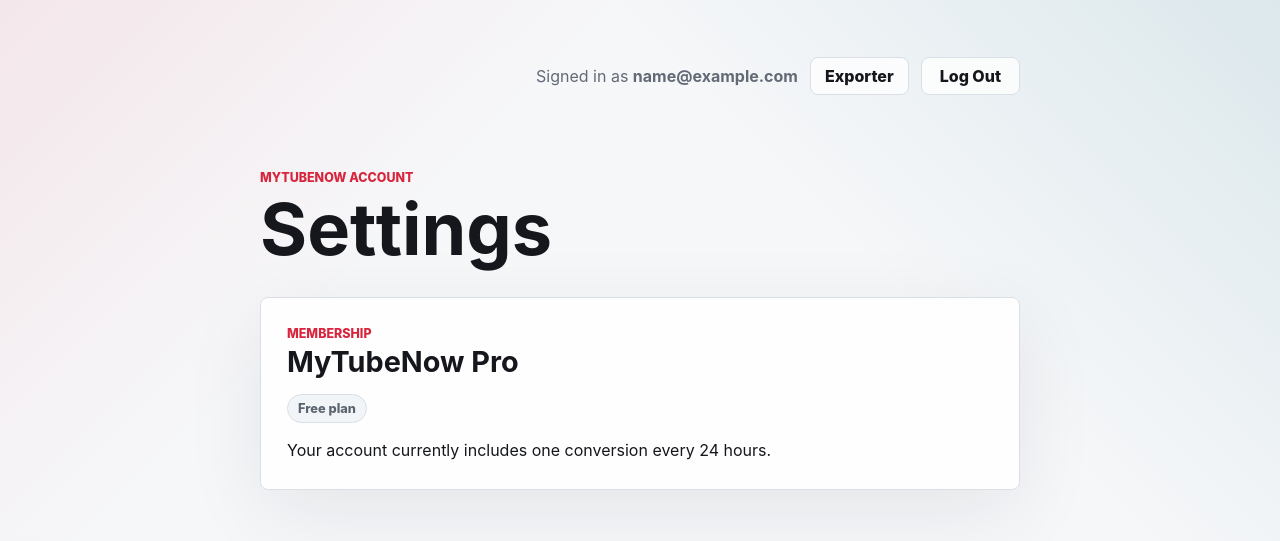
After one commit to danielwillem85/MyTubeNow, a Flask app: page /settings in a window 1280 px wide. The commit adds this page. Shown: the top 541 px of the page. Run offline with Flask 3, Linux system fonts and the light colour scheme; the visitor is signed in with stand-in values (Sample User, id 1); data comes from the database, SQL or seed files in the repository.

Commit message:
Add Pro subscription settings and cancellation flow

```diff
--- a/app.py
+++ b/app.py
@@ -1,6 +1,7 @@
 import calendar
 import ipaddress
 import os
+import secrets
 import shutil
 import sqlite3
 import tempfile
@@ -11,7 +12,7 @@
 
 import imageio_ffmpeg
 import requests
-from flask import Flask, flash, g, redirect, render_template, request, send_file, session, url_for
+from flask import Flask, abort, flash, g, redirect, render_template, request, send_file, session, url_for
 from werkzeug.security import check_password_hash, generate_password_hash
 from yt_dlp import YoutubeDL
 from yt_dlp.utils import DownloadError
@@ -74,6 +75,8 @@
             "mollie_subscription_id": "TEXT",
             "pro_status": "TEXT NOT NULL DEFAULT 'free'",
             "pro_started_at": "TEXT",
+            "pro_access_until": "TEXT",
+            "pro_canceled_at": "TEXT",
         }.items():
             if column_name not in user_columns:
                 db.execute(f"ALTER TABLE users ADD COLUMN {column_name} {definition}")
@@ -133,9 +136,24 @@
     g.user = None
 
     if user_id is not None:
+        get_db().execute(
+            """
+            UPDATE users
+            SET pro_status = 'free', mollie_subscription_id = NULL,
+                pro_canceled_at = NULL
+            WHERE id = ?
+              AND pro_status = 'active'
+              AND pro_canceled_at IS NOT NULL
+              AND pro_access_until IS NOT NULL
+              AND date(pro_access_until) <= date('now')
+            """,
+            (user_id,),
+        )
+        get_db().commit()
         g.user = get_db().execute(
             """
-            SELECT id, email, pro_status, mollie_customer_id, mollie_subscription_id
+            SELECT id, email, pro_status, mollie_customer_id,
+                   mollie_subscription_id, pro_access_until, pro_canceled_at
             FROM users WHERE id = ?
             """,
             (user_id,),
@@ -256,6 +274,31 @@
     return date(year, month, min(day.day, calendar.monthrange(year, month)[1]))
 
 
+def paid_through_date(payment: dict) -> str:
+    paid_at = payment.get("paidAt") or ""
+    try:
+        paid_on = date.fromisoformat(paid_at[:10])
+    except ValueError:
+        paid_on = date.today()
+    return next_month(paid_on).isoformat()
+
+
+def get_csrf_token() -> str:
+    if "csrf_token" not in session:
+        session["csrf_token"] = secrets.token_urlsafe(32)
+    return session["csrf_token"]
+
+
+app.jinja_env.globals["csrf_token"] = get_csrf_token
+
+
+def require_valid_csrf_token() -> None:
+    submitted_token = request.form.get("csrf_token", "")
+    expected_token = session.get("csrf_token", "")
+    if not expected_token or not secrets.compare_digest(submitted_token, expected_token):
+        abort(400, description="Invalid form token.")
+
+
 def ensure_mollie_customer(user: sqlite3.Row) -> str:
     if user["mollie_customer_id"]:
         return user["mollie_customer_id"]
@@ -327,10 +370,11 @@
         """
         UPDATE users
         SET pro_status = 'active', mollie_subscription_id = ?,
-            pro_started_at = COALESCE(pro_started_at, CURRENT_TIMESTAMP)
+            pro_started_at = COALESCE(pro_started_at, CURRENT_TIMESTAMP),
+            pro_access_until = ?, pro_canceled_at = NULL
         WHERE id = ?
         """,
-        (subscription_id, user["id"]),
+        (subscription_id, paid_through_date(payment), user["id"]),
     )
     get_db().execute(
         """
@@ -389,10 +433,20 @@
     else:
         return
 
-    get_db().execute(
-        "UPDATE users SET pro_status = ? WHERE id = ?",
-        (new_status, user["id"]),
-    )
+    if new_status == "active":
+        get_db().execute(
+            """
+            UPDATE users
+            SET pro_status = 'active', pro_access_until = ?
+            WHERE id = ?
+            """,
+            (paid_through_date(payment), user["id"]),
+        )
+    else:
+        get_db().execute(
+            "UPDATE users SET pro_status = ? WHERE id = ?",
+            (new_status, user["id"]),
+        )
     get_db().commit()
 
 
@@ -723,6 +777,69 @@
     return redirect(url_for("index"))
 
 
+@app.route("/settings")
+def settings():
+    if g.user is None:
+        flash("Log in to manage your account settings.", "error")
+        return redirect(url_for("index", auth="login"))
+    return render_template("settings.html")
+
+
+@app.route("/settings/pro/cancel", methods=["POST"])
+def cancel_pro_subscription():
+    if g.user is None:
+        return redirect(url_for("index", auth="login"))
+    require_valid_csrf_token()
+
+    if g.user["pro_status"] != "active":
+        flash("There is no active Pro subscription to cancel.", "error")
+        return redirect(url_for("settings"))
+    if g.user["pro_canceled_at"]:
+        flash("Your Pro subscription is already canceled.", "success")
+        return redirect(url_for("settings"))
+    if not g.user["mollie_customer_id"] or not g.user["mollie_subscription_id"]:
+        flash("We could not find the Mollie subscription. Please contact support.", "error")
+        return redirect(url_for("settings"))
+
+    subscription_path = (
+        f"/customers/{g.user['mollie_customer_id']}"
+        f"/subscriptions/{g.user['mollie_subscription_id']}"
+    )
+    access_until = g.user["pro_access_until"]
+
+    try:
+        if not access_until:
+            subscription = mollie_request("GET", subscription_path)
+            access_until = subscription.get("nextPaymentDate")
+        mollie_request("DELETE", subscription_path)
+    except requests.HTTPError as error:
+        if error.response is None or error.response.status_code != 404:
+            app.logger.exception("Could not cancel Mollie subscription.")
+            flash("We could not cancel your subscription right now. Please try again.", "error")
+            return redirect(url_for("settings"))
+    except (requests.RequestException, RuntimeError, KeyError):
+        app.logger.exception("Could not cancel Mollie subscription.")
+        flash("We could not cancel your subscription right now. Please try again.", "error")
+        return redirect(url_for("settings"))
+
+    if not access_until:
+        access_until = next_month(date.today()).isoformat()
+    get_db().execute(
+        """
+        UPDATE users
+        SET pro_canceled_at = CURRENT_TIMESTAMP, pro_access_until = ?
+        WHERE id = ?
+        """,
+        (access_until, g.user["id"]),
+    )
+    get_db().commit()
+    flash(
+        f"Your Pro subscription is canceled. Unlimited access remains available through {access_until}.",
+        "success",
+    )
+    return redirect(url_for("settings"))
+
+
 @app.route("/pro/checkout", methods=["POST"])
 def pro_checkout():
     if g.user is None:
--- a/static/app.js
+++ b/static/app.js
@@ -8,6 +8,7 @@
 const emailOptInModal = document.querySelector("#email-opt-in-modal");
 const proModal = document.querySelector("#pro-modal");
 const loginLaunchers = document.querySelectorAll("[data-login-launcher]");
+const cancelProModal = document.querySelector("#cancel-pro-modal");
 
 let downloadPoll = null;
 let downloadTimeout = null;
@@ -86,6 +87,26 @@
 proModal?.addEventListener("click", (event) => {
   if (event.target === proModal) {
     closeProModal();
+  }
+});
+
+function closeCancelProModal() {
+  if (cancelProModal?.open) {
+    cancelProModal.close();
+  }
+}
+
+document.querySelector("[data-cancel-pro-open]")?.addEventListener("click", () => {
+  if (cancelProModal && !cancelProModal.open) {
+    cancelProModal.showModal();
+  }
+});
+
+cancelProModal?.querySelector(".modal-close")?.addEventListener("click", closeCancelProModal);
+cancelProModal?.querySelector("[data-cancel-pro-close]")?.addEventListener("click", closeCancelProModal);
+cancelProModal?.addEventListener("click", (event) => {
+  if (event.target === cancelProModal) {
+    closeCancelProModal();
   }
 });
 
--- a/static/styles.css
+++ b/static/styles.css
@@ -42,6 +42,23 @@
 
 .account-bar form {
   margin: 0;
+}
+
+.account-link {
+  display: inline-flex;
+  align-items: center;
+  justify-content: center;
+  min-height: 38px;
+  padding: 0 14px;
+  color: var(--ink);
+  border: 1px solid var(--line);
+  border-radius: 8px;
+  background: rgba(255, 255, 255, 0.78);
+  text-decoration: none;
+}
+
+.account-link:hover {
+  background: #edf1f5;
 }
 
 .pro-badge {
@@ -278,6 +295,86 @@
   margin: 18px 0 0;
   color: var(--muted);
   font-size: 0.92rem;
+}
+
+.settings-shell {
+  width: min(760px, calc(100% - 32px));
+}
+
+.settings-header {
+  padding: 70px 0 34px;
+}
+
+.settings-header h1 {
+  font-size: clamp(2.5rem, 7vw, 4.5rem);
+}
+
+.settings-card {
+  display: grid;
+  gap: 15px;
+  padding: 26px;
+  border: 1px solid var(--line);
+  border-radius: 8px;
+  background: rgba(255, 255, 255, 0.9);
+  box-shadow: 0 20px 80px rgba(17, 24, 39, 0.08);
+}
+
+.settings-card h2 {
+  margin: 0;
+  font-size: 1.8rem;
+}
+
+.settings-card p {
+  margin: 0;
+  line-height: 1.55;
+}
+
+.settings-note {
+  color: var(--muted);
+}
+
+.status-pill {
+  width: fit-content;
+  padding: 6px 10px;
+  color: #5b6470;
+  border: 1px solid var(--line);
+  border-radius: 999px;
+  background: #f2f5f8;
+  font-size: 0.8rem;
+  font-weight: 800;
+}
+
+.status-pill.active {
+  color: #14532d;
+  border-color: #b7e4c7;
+  background: #effaf3;
+}
+
+.danger-button {
+  width: fit-content;
+  color: #fff;
+  background: #9f1239;
+}
+
+.danger-button:hover:not(:disabled) {
+  background: #7f1230;
+}
+
+.cancel-pro-copy {
+  margin: 18px 0 24px;
+  color: var(--muted);
+  line-height: 1.6;
+}
+
+.cancel-pro-actions {
+  display: grid;
+  grid-template-columns: 1fr 1fr;
+  gap: 10px;
+}
+
+.cancel-pro-actions form,
+.cancel-pro-actions button {
+  width: 100%;
 }
 
 .auth-shell {
@@ -519,6 +616,14 @@
     justify-content: flex-start;
   }
 
+  .account-link {
+    width: 100%;
+  }
+
+  .cancel-pro-actions {
+    grid-template-columns: 1fr;
+  }
+
   .auth-modal {
     padding: 18px;
   }
--- a/templates/index.html
+++ b/templates/index.html
@@ -15,6 +15,7 @@
           {% if g.user.pro_status == "active" %}
             <span class="pro-badge">Pro</span>
           {% endif %}
+          <a class="account-link" href="{{ url_for('settings') }}">Settings</a>
           <form method="post" action="{{ url_for('logout') }}">
             <button type="submit" class="link-button">Log Out</button>
           </form>
--- /dev/null
+++ b/templates/settings.html
@@ -0,0 +1,86 @@
+<!doctype html>
+<html lang="en">
+  <head>
+    <meta charset="utf-8">
+    <meta name="viewport" content="width=device-width, initial-scale=1">
+    <title>Settings · MyTubeNow</title>
+    <link rel="stylesheet" href="{{ url_for('static', filename='styles.css') }}">
+    <script src="{{ url_for('static', filename='app.js') }}" defer></script>
+  </head>
+  <body data-authenticated="true" data-auth-modal="" data-pro-modal="false">
+    <main class="shell settings-shell">
+      <nav class="account-bar" aria-label="Account">
+        <span>Signed in as <strong>{{ g.user.email }}</strong></span>
+        {% if g.user.pro_status == "active" %}
+          <span class="pro-badge">Pro</span>
+        {% endif %}
+        <a class="account-link" href="{{ url_for('index') }}">Exporter</a>
+        <form method="post" action="{{ url_for('logout') }}">
+          <button type="submit" class="link-button">Log Out</button>
+        </form>
+      </nav>
+
+      <header class="settings-header">
+        <p class="eyebrow">MyTubeNow account</p>
+        <h1>Settings</h1>
+      </header>
+
+      {% set messages = get_flashed_messages(with_categories=true) %}
+      {% if messages %}
+        <div class="messages" role="status" aria-live="polite">
+          {% for category, message in messages %}
+            <p class="message {{ category }}">{{ message }}</p>
+          {% endfor %}
+        </div>
+      {% endif %}
+
+      <section class="settings-card" aria-labelledby="membership-title">
+        <div>
+          <p class="eyebrow">Membership</p>
+          <h2 id="membership-title">MyTubeNow Pro</h2>
+        </div>
+
+        {% if g.user.pro_status == "active" and g.user.pro_canceled_at %}
+          <span class="status-pill">Cancellation scheduled</span>
+          <p>Your subscription will not renew.</p>
+          {% if g.user.pro_access_until %}
+            <p class="settings-note">Unlimited conversions remain available through {{ g.user.pro_access_until }}.</p>
+          {% endif %}
+        {% elif g.user.pro_status == "active" %}
+          <span class="status-pill active">Active · €4.99 per month</span>
+          <p>Your subscription renews monthly through Mollie.</p>
+          {% if g.user.pro_access_until %}
+            <p class="settings-note">Your current paid period runs through {{ g.user.pro_access_until }}.</p>
+          {% endif %}
+          <button class="danger-button" type="button" data-cancel-pro-open>Cancel Pro subscription</button>
+        {% elif g.user.pro_status == "pending" %}
+          <span class="status-pill">Payment pending</span>
+          <p>Your Mollie payment or subscription activation is still being confirmed.</p>
+        {% else %}
+          <span class="status-pill">Free plan</span>
+          <p>Your account currently includes one conversion every 24 hours.</p>
+        {% endif %}
+      </section>
+    </main>
+
+    {% if g.user.pro_status == "active" and not g.user.pro_canceled_at %}
+      <dialog class="auth-modal cancel-pro-modal" id="cancel-pro-modal" aria-labelledby="cancel-pro-title">
+        <div class="modal-header">
+          <div>
+            <p class="eyebrow">Confirm cancellation</p>
+            <h2 id="cancel-pro-title">Cancel MyTubeNow Pro?</h2>
+          </div>
+          <button class="modal-close" type="button" aria-label="Close cancellation popup">&times;</button>
+        </div>
+        <p class="cancel-pro-copy">You will not be charged again. Unlimited conversions remain available through the end of your current paid period{% if g.user.pro_access_until %}, {{ g.user.pro_access_until }}{% endif %}.</p>
+        <div class="cancel-pro-actions">
+          <button class="secondary-button" type="button" data-cancel-pro-close>Keep Pro</button>
+          <form method="post" action="{{ url_for('cancel_pro_subscription') }}">
+            <input type="hidden" name="csrf_token" value="{{ csrf_token() }}">
+            <button class="danger-button" type="submit">Confirm cancellation</button>
+          </form>
+        </div>
+      </dialog>
+    {% endif %}
+  </body>
+</html>
```
Also changed, not shown: tests/test_app.py (+107 -0 lines), README.md.
